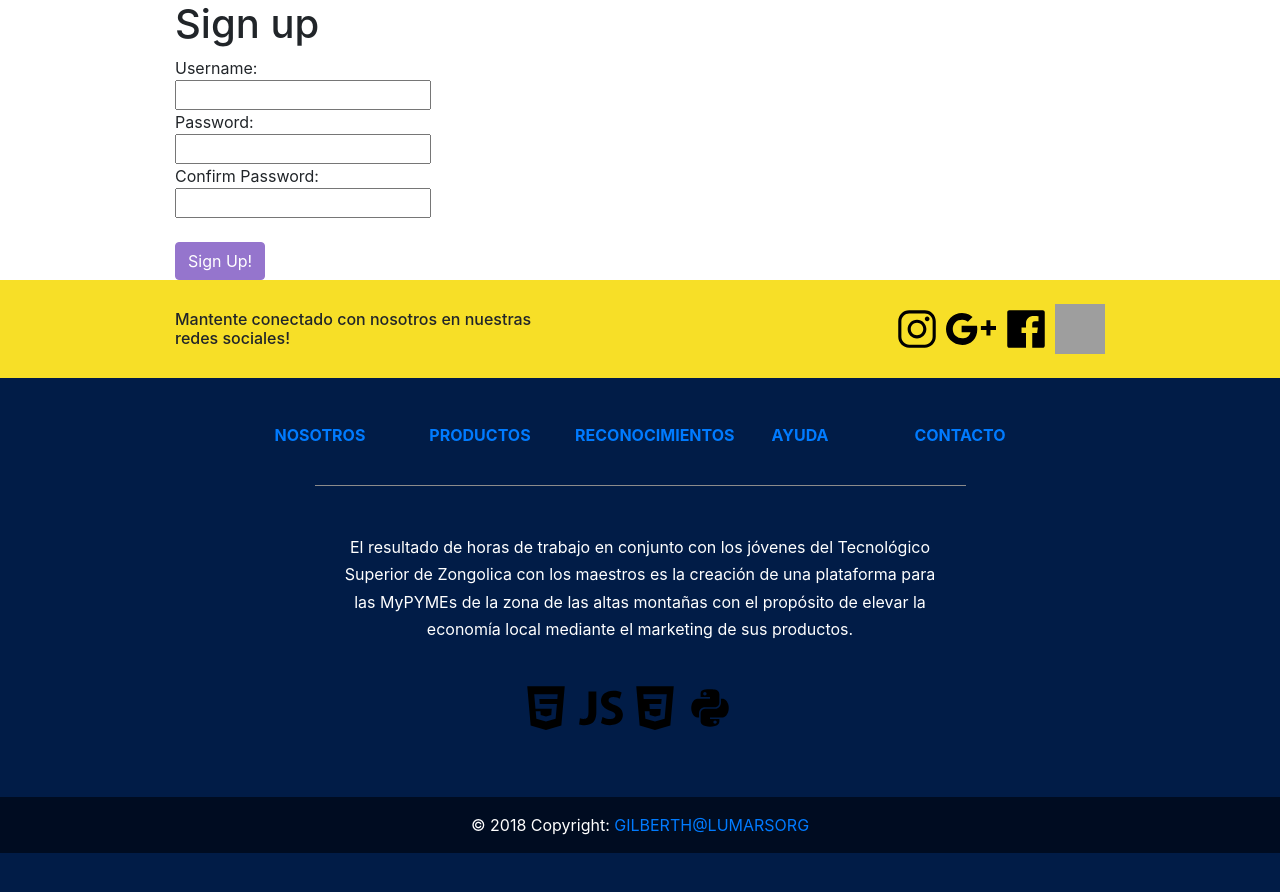
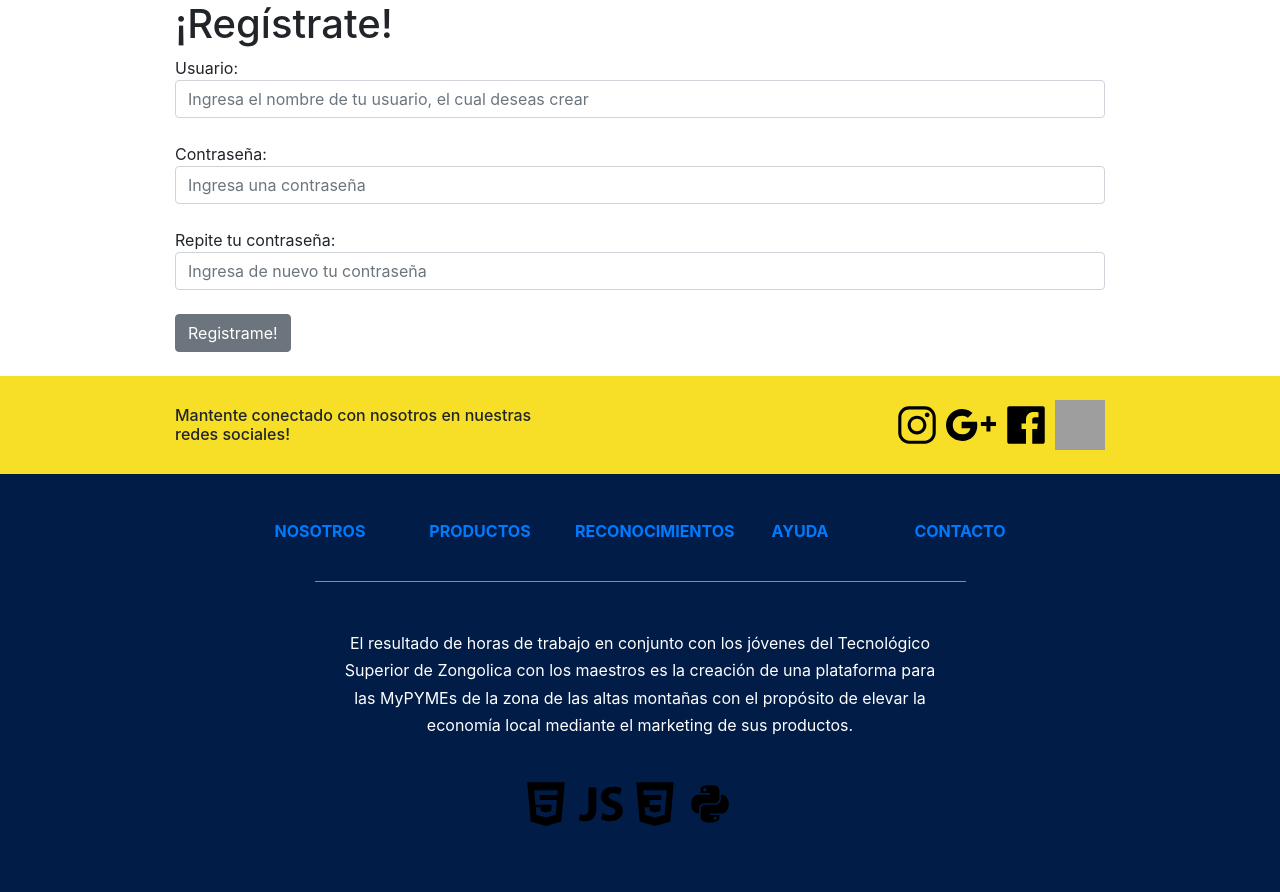
Before and after one commit to 111gilberth/plataforma, a Django app: page /accounts/signup in a window 1280 px wide. Shown: the part 48-940 px from the top of the page. Before the commit the page ends 901 px from the top, so only its background shows below. Run offline with Django 3.2, Linux system fonts and the light colour scheme; parts of the project's set-up code (start-up, migrations or seed data) failed here and were passed over; some libraries are stand-ins or nearby versions; grey boxes are pictures that could not be loaded.

Commit message:
fix login,signup,congrats

```diff
--- a/apps/accounts/templates/accounts/signup.html
+++ b/apps/accounts/templates/accounts/signup.html
@@ -7,24 +7,25 @@
 <br>
 {% endif %}
 <div class="container">
-<h1>Sign up</h1>
+<h1>¡Regístrate!</h1>
 
 <form method="POST" action="{% url 'signup' %}">
 {% csrf_token %}
-Username:
+Usuario:
 <br />
-<input type="text" name="username" />
+<input type="text" name="username" class="form-control" placeholder="Ingresa el nombre de tu usuario, el cual deseas crear" />
 <br />
-Password:
+Contraseña:
 <br />
-<input type="password" name="password1" />
+<input type="password" name="password1" class="form-control" placeholder="Ingresa una contraseña" />
 <br />
-Confirm Password:
+Repite tu contraseña:
 <br />
-<input type="password" name="password2" />
+<input type="password" name="password2" class="form-control" placeholder="Ingresa de nuevo tu contraseña" />
 <br />
-<br />
-<input class="btn btn-primary" type="submit" value="Sign Up!" />
+
+<input class="btn btn-secondary" type="submit" value="Registrame!" />
 </form>
+</br>
 </div>
 {% endblock %}
--- a/apps/core/models.py
+++ b/apps/core/models.py
@@ -17,3 +17,7 @@ class Contacto(models.Model):
     Apellido_paterno = models.CharField(max_length=90,verbose_name="Apellido Paterno")
     Apellido_materno = models.CharField(max_length=90,verbose_name="Apellido Materno")
     Correo = models.EmailField(max_length=254,verbose_name="Correo Electrónico")
+    class Meta:
+        verbose_name = "Contactos registrados por medio del formulario"
+    def __str__(self):
+        return '%s %s' % (self.Nombre, self.Apellido_paterno)
--- a/apps/core/urls.py
+++ b/apps/core/urls.py
@@ -5,6 +5,7 @@ from . import views
 app_name = 'core'
 formulario_patterns = ([
     path('', IndexView.as_view(), name='indexpage'),
+    path('formulario/success/',views.congrats,name="congrats"),
     path('formulario/', CreatePost.as_view(), name='test'),
     ], 'formulario')
  #es ahi donde dice registrate me mande a la de register.html dentro de la carpeta core
--- a/apps/core/views.py
+++ b/apps/core/views.py
@@ -13,9 +13,10 @@ class IndexView(TemplateView):
 class CreatePost(PermissionRequiredMixin, CreateView):
     model = Contacto
     form_class = FormularioContacto
-    success_url = reverse_lazy('formulario:test')
+    success_url = reverse_lazy('formulario:congrats')
     permission_required = 'catalog.can_mark_returned'
-
+def congrats(request):
+    return render(request,'core/congrats.html')
 
 
 class ListPost(ListView):
--- a/templates/core/contacto_form.html
+++ b/templates/core/contacto_form.html
@@ -21,7 +21,9 @@
 <div class="container">
 <h5> Forma de contacto </h5>
 </br>
+<p> Por favor llena todos los campos </p>
 <div class="form-row">
+
     <div class="form-group col-md-6">
 
 <form method = "POST" action"">
--- a/templates/index.html
+++ b/templates/index.html
@@ -16,8 +16,8 @@
 <!-- Nav -->
     <nav class="site-header sticky-top py-1">
       <div class="container d-flex flex-column flex-md-row justify-content-between">
-        <a class="py-2 d-none d-md-inline-block" href="#">INICIO</a>
-        <a class="py-2 d-none d-md-inline-block" href="#">INICIAR SESIÓN</a>
+        <a class="py-2 d-none d-md-inline-block" href="{% url 'formulario:indexpage' %}">INICIO</a>
+        <a class="py-2 d-none d-md-inline-block" href="{% url 'login' %}">INICIAR SESIÓN</a>
       </div>
     </nav>
 <!-- Nav END-->
@@ -46,7 +46,7 @@
           ahi debes poner tu ruta de url, osea pongo core/register.html??? ejecuta el proyecto y miremos, la estructura de url no e es la mejor
           me sigue saliendo ese error-->
 
-        <a href="{% url 'core:test' %}" class="card-link">Registrate!</a>
+        <a href="{% url 'signup' %}" class="card-link">Registrate!</a>
       </div>
     </div>
 
@@ -184,7 +184,7 @@
         <!-- Grid column -->
         <div class="col-md-2 mb-3">
           <h6 class="text-uppercase font-weight-bold">
-            <a href="#!">Contacto</a>
+            <a href="{% url 'formulario:test' %}">Contacto</a>
           </h6>
         </div>
         <!-- Grid column -->
```
Also changed, not shown: apps/accounts/templates/accounts/login.html (+11 -8 lines), templates/core/congrats.html (added, +14 -0 lines), db.sqlite3.
